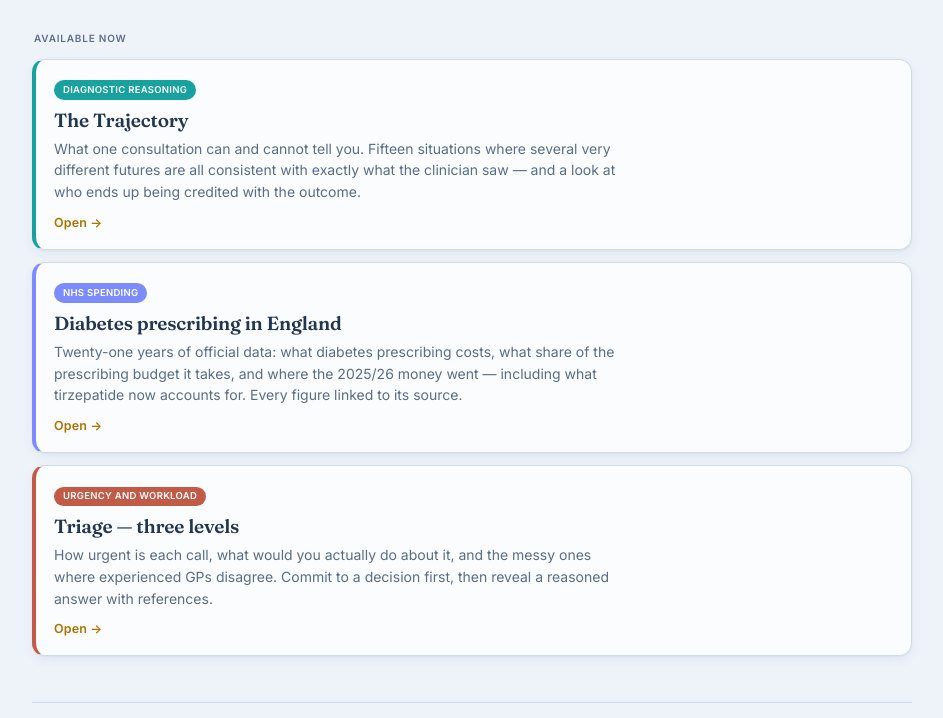
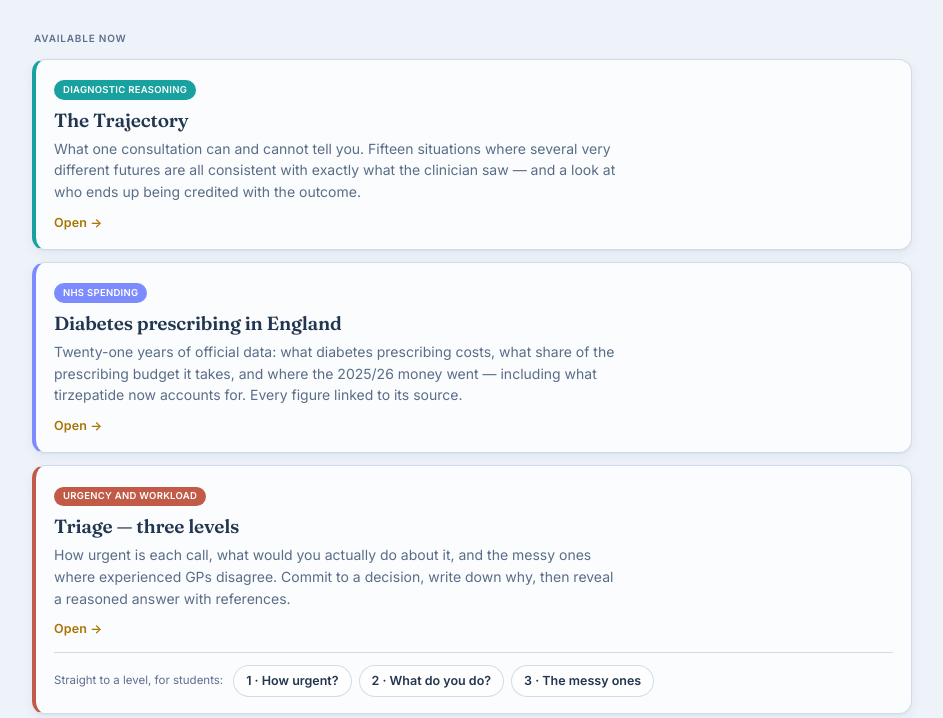
Before and after one commit to agatenby1/agatenby1.github.io, a plain HTML site: page index.html in a window 1280 px wide. Shown: the part 162-880 px from the top of the page, without its empty margins (168-1111 px from the left). Drawn offline with Linux system fonts and the light colour scheme.

Commit message:
Landing page: direct links to the three triage levels

```diff
--- a/index.html
+++ b/index.html
@@ -45,12 +45,12 @@ h1{font-family:var(--f-disp);font-weight:600;font-size:34px;letter-spacing:-.015
   color:var(--faint);margin:34px 2px 12px}
 
 .grid{display:grid;gap:12px}
-a.card{display:block;text-decoration:none;color:inherit;
+a.card,div.card{display:block;text-decoration:none;color:inherit;
   border:1px solid var(--line);border-left:4px solid var(--ac,var(--line));
   border-radius:13px;background:var(--glass);backdrop-filter:blur(10px);
   box-shadow:var(--shadow);padding:16px 18px;
   transition:transform .18s,background .18s}
-a.card:hover{transform:translateX(3px);background:rgba(120,150,185,.10)}
+a.card:hover,div.card:hover{transform:translateX(3px);background:rgba(120,150,185,.10)}
 .chip{display:inline-block;padding:2.5px 9px;border-radius:99px;color:#fff;
   background:var(--ac,#6c7a93);font-size:9.5px;font-weight:600;letter-spacing:.03em;
   text-transform:uppercase;margin-bottom:9px}
@@ -59,6 +59,19 @@ a.card:hover{transform:translateX(3px);background:rgba(120,150,185,.10)}
 .cs{color:var(--dim);font-size:14px;margin:0;max-width:64ch}
 .go{display:inline-block;margin-top:10px;font-size:12.5px;font-weight:600;
   color:var(--gold);letter-spacing:.01em}
+
+/* a card whose body is one link, with extra links sitting on top */
+div.card{position:relative}
+a.stretch{text-decoration:none;color:inherit;display:block}
+a.stretch::after{content:"";position:absolute;inset:0;z-index:1}
+.levels{position:relative;z-index:2;display:flex;flex-wrap:wrap;gap:7px;
+  margin-top:13px;padding-top:12px;border-top:1px solid var(--line)}
+.levels .lab{font-size:11.5px;color:var(--faint);align-self:center;margin-right:3px}
+a.lvl{text-decoration:none;font-size:12.5px;font-weight:600;color:var(--ink);
+  background:var(--glass);border:1px solid var(--line);border-radius:99px;
+  padding:5px 12px;transition:background .15s,transform .15s;white-space:nowrap}
+a.lvl:hover{background:var(--ac,#6c7a93);color:#fff;border-color:transparent;
+  transform:translateY(-1px)}
 
 footer{border-top:1px solid var(--line);margin-top:46px;padding:18px 2px 40px;
   color:var(--faint);font-size:12.5px;line-height:1.6}
@@ -90,6 +103,11 @@ footer b{color:var(--dim);font-weight:600}
   description. Accent colours that work here:
     #c25a48 red · #17a2a0 teal · #33506e deep · #b569c4 purple
     #7c8cff violet · #35a65a green · #e0a32e gold · #6c7a93 slate
+
+  The triage card is a <div class="card"> rather than an <a>,
+  because it carries extra links inside it. The <a class="stretch">
+  makes the whole card clickable; anything inside .levels sits
+  on top of that and keeps its own link.
 ========================================================== -->
 
 <div class="sect">Available now</div>
@@ -113,14 +131,22 @@ footer b{color:var(--dim);font-weight:600}
     <span class="go">Open &rarr;</span>
   </a>
 
-    <a class="card" href="/triage/" style="--ac:#c25a48">
+  <div class="card" style="--ac:#c25a48">
+    <a class="stretch" href="/triage/">
       <span class="chip">Urgency and workload</span>
       <p class="ct">Triage &mdash; three levels</p>
       <p class="cs">How urgent is each call, what would you actually do about it, and the messy
-        ones where experienced GPs disagree. Commit to a decision first, then reveal a reasoned
-        answer with references.</p>
+      ones where experienced GPs disagree. Commit to a decision, write down why, then reveal a
+      reasoned answer with references.</p>
       <span class="go">Open &rarr;</span>
     </a>
+    <div class="levels">
+      <span class="lab">Straight to a level, for students:</span>
+      <a class="lvl" href="/triage/?level=1&amp;student=1">1 &middot; How urgent?</a>
+      <a class="lvl" href="/triage/?level=2&amp;student=1">2 &middot; What do you do?</a>
+      <a class="lvl" href="/triage/?level=3&amp;student=1">3 &middot; The messy ones</a>
+    </div>
+  </div>
 
 </div>
 
```
Lines whose indentation alone changed are shown as unchanged.
